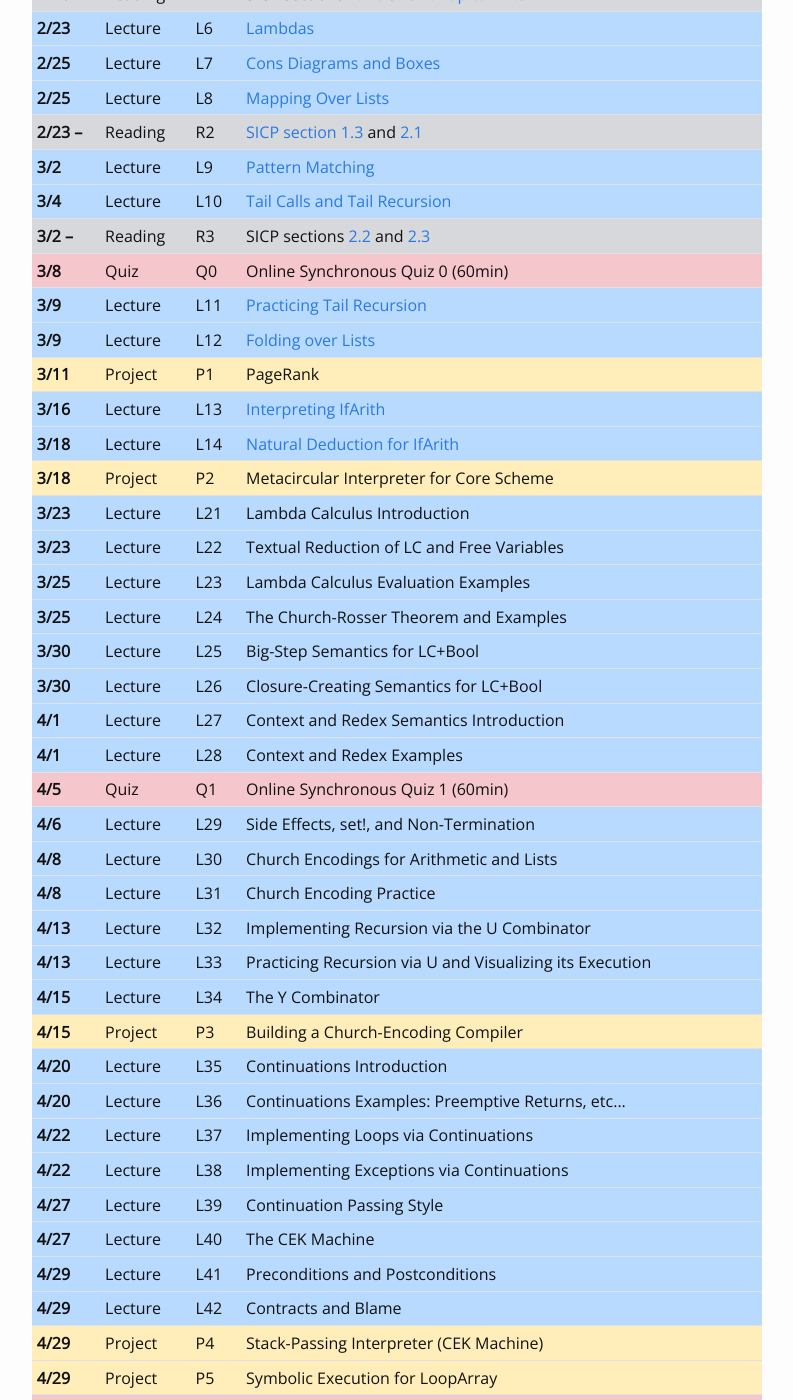
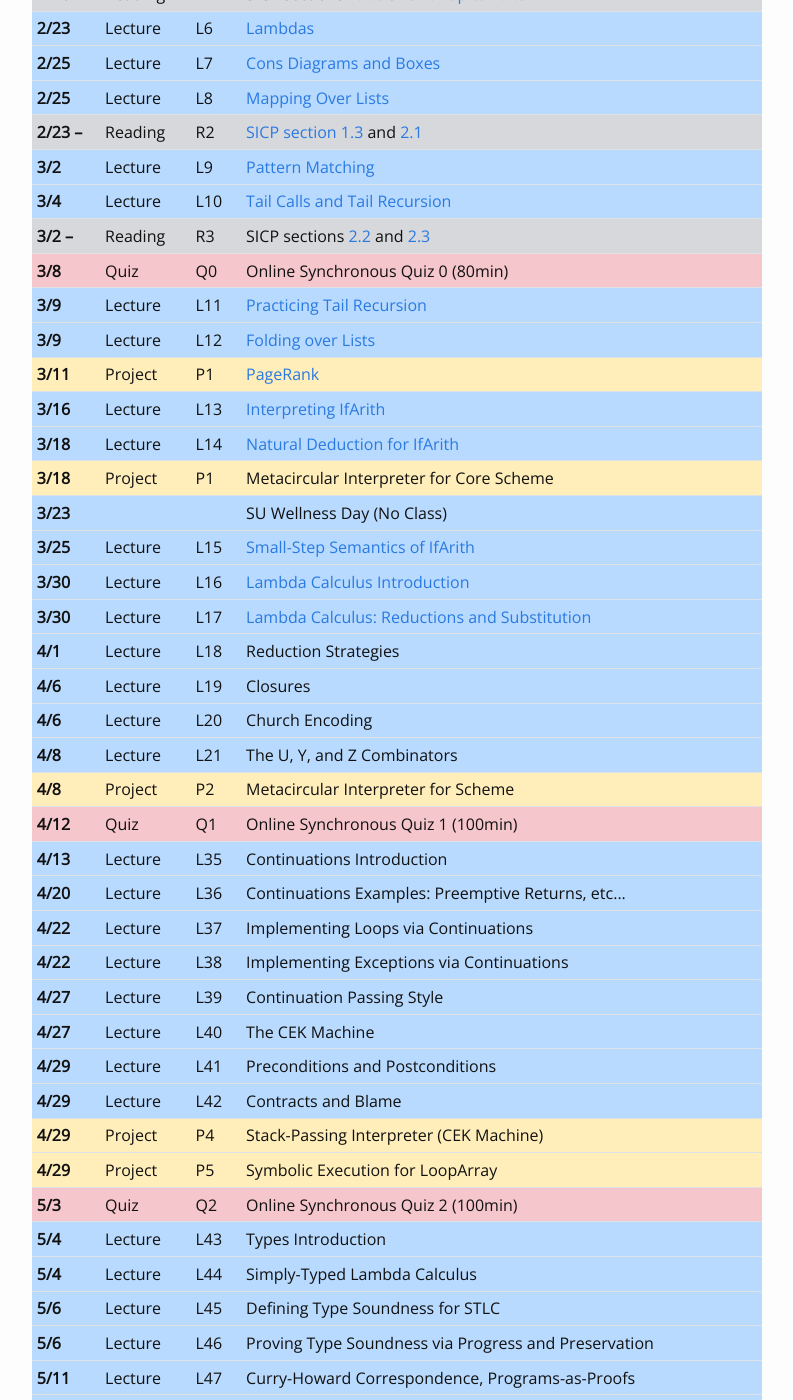
Before and after one commit to kmicinski/cis352-s21, a Jekyll site: the page docs/index.html, which Jekyll copies as it is, in a window 1280 px wide and 1400 px high, scrolled down 725 px. Shown: the whole window, without its empty margins (243-1036 px from the left). Built offline with Jekyll 4.4.1, drawn with Linux system fonts in a browser that asks for light colours; nearby versions of some CDN libraries; some of the changed text lies outside the part shown.

Commit message:
webpage update

```diff
--- a/docs/feed.xml
+++ b/docs/feed.xml
@@ -5,8 +5,8 @@
     <description>CMSC352--Principles of Programming Languages (Spring '21) at Syracuse</description>
     <link>https://kmicinski.com/cis352-s21/</link>
     <atom:link href="https://kmicinski.com/cis352-s21/feed.xml" rel="self" type="application/rss+xml"/>
-    <pubDate>Sat, 13 Mar 2021 21:19:05 -0500</pubDate>
-    <lastBuildDate>Sat, 13 Mar 2021 21:19:05 -0500</lastBuildDate>
+    <pubDate>Mon, 29 Mar 2021 13:44:48 -0400</pubDate>
+    <lastBuildDate>Mon, 29 Mar 2021 13:44:48 -0400</lastBuildDate>
     <generator>Jekyll v4.1.1</generator>
 
       <item>
--- a/docs/index.html
+++ b/docs/index.html
@@ -303,7 +303,7 @@
       <th scope="row">3/8</th>
       <td>Quiz</td>
       <td>Q0</td>
-      <td>Online Synchronous Quiz 0 (60min)</td>
+      <td>Online Synchronous Quiz 0 (80min)</td>
     </tr>
     <tr class="table-primary">
       <th scope="row">3/9</th>
@@ -321,7 +321,7 @@
       <th scope="row">3/11</th>
       <td>Project</td>
       <td>P1</td>
-      <td>PageRank</td>
+      <td><a href="https://www.youtube.com/watch?v=wWpu6UDYhc4&amp;list=PLXaqTeMx01E-l20YhTNwN4xncM-1jweqG&amp;index=19">PageRank</a></td>
     </tr>
     <tr class="table-primary">
       <th scope="row">3/16</th>
@@ -338,108 +338,71 @@
     <tr class="table-warning">
       <th scope="row">3/18</th>
       <td>Project</td>
-      <td>P2</td>
+      <td>P1</td>
       <td>Metacircular Interpreter for Core Scheme</td>
     </tr>
     <tr class="table-primary">
       <th scope="row">3/23</th>
-      <td>Lecture</td>
-      <td>L21</td>
-      <td>Lambda Calculus Introduction</td>
-    </tr>
-    <tr class="table-primary">
-      <th scope="row">3/23</th>
-      <td>Lecture</td>
-      <td>L22</td>
-      <td>Textual Reduction of LC and Free Variables</td>
+      <td></td>
+      <td></td>
+      <td><b>SU Wellness Day (No Class)</b></td>
     </tr>
     <tr class="table-primary">
       <th scope="row">3/25</th>
       <td>Lecture</td>
-      <td>L23</td>
-      <td>Lambda Calculus Evaluation Examples</td>
-    </tr>
-    <tr class="table-primary">
-      <th scope="row">3/25</th>
-      <td>Lecture</td>
-      <td>L24</td>
-      <td>The Church-Rosser Theorem and Examples</td>
+      <td>L15</td>
+      <td><a href="https://www.youtube.com/watch?v=Qq5Bzpsoi7k&amp;list=PLXaqTeMx01E-l20YhTNwN4xncM-1jweqG&amp;index=18">Small-Step Semantics of IfArith</a></td>
     </tr>
     <tr class="table-primary">
       <th scope="row">3/30</th>
       <td>Lecture</td>
-      <td>L25</td>
-      <td>Big-Step Semantics for LC+Bool</td>
+      <td>L16</td>
+      <td><a href="https://www.youtube.com/watch?v=RqA-m_QMJYc&amp;list=PLXaqTeMx01E-l20YhTNwN4xncM-1jweqG&amp;index=20">Lambda Calculus Introduction</a></td>
     </tr>
     <tr class="table-primary">
       <th scope="row">3/30</th>
       <td>Lecture</td>
-      <td>L26</td>
-      <td>Closure-Creating Semantics for LC+Bool</td>
+      <td>L17</td>
+      <td><a href="https://www.youtube.com/watch?v=Paxvaq0Q-S0&amp;list=PLXaqTeMx01E-l20YhTNwN4xncM-1jweqG&amp;index=21">Lambda Calculus: Reductions and Substitution</a></td>
     </tr>
     <tr class="table-primary">
       <th scope="row">4/1</th>
       <td>Lecture</td>
-      <td>L27</td>
-      <td>Context and Redex Semantics Introduction</td>
-    </tr>
-
-    <tr class="table-primary">
-      <th scope="row">4/1</th>
-      <td>Lecture</td>
-      <td>L28</td>
-      <td>Context and Redex Examples</td>
-    </tr>
-    <tr class="table-danger">
-      <th scope="row">4/5</th>
-      <td>Quiz</td>
-      <td>Q1</td>
-      <td>Online Synchronous Quiz 1 (60min)</td>
+      <td>L18</td>
+      <td>Reduction Strategies</td>
     </tr>
     <tr class="table-primary">
       <th scope="row">4/6</th>
       <td>Lecture</td>
-      <td>L29</td>
-      <td>Side Effects, set!, and Non-Termination</td>
+      <td>L19</td>
+      <td>Closures</td>
+    </tr>
+    <tr class="table-primary">
+      <th scope="row">4/6</th>
+      <td>Lecture</td>
+      <td>L20</td>
+      <td>Church Encoding</td>
     </tr>
     <tr class="table-primary">
       <th scope="row">4/8</th>
       <td>Lecture</td>
-      <td>L30</td>
-      <td>Church Encodings for Arithmetic and Lists</td>
+      <td>L21</td>
+      <td>The U, Y, and Z Combinators</td>
     </tr>
-    <tr class="table-primary">
+    <tr class="table-warning">
       <th scope="row">4/8</th>
-      <td>Lecture</td>
-      <td>L31</td>
-      <td>Church Encoding Practice</td>
+      <td>Project</td>
+      <td>P2</td>
+      <td>Metacircular Interpreter for Scheme</td>
+    </tr>
+    <tr class="table-danger">
+      <th scope="row">4/12</th>
+      <td>Quiz</td>
+      <td>Q1</td>
+      <td>Online Synchronous Quiz 1 (100min)</td>
     </tr>
     <tr class="table-primary">
       <th scope="row">4/13</th>
-      <td>Lecture</td>
-      <td>L32</td>
-      <td>Implementing Recursion via the U Combinator</td>
-    </tr>
-    <tr class="table-primary">
-      <th scope="row">4/13</th>
-      <td>Lecture</td>
-      <td>L33</td>
-      <td>Practicing Recursion via U and Visualizing its Execution</td>
-    </tr>
-    <tr class="table-primary">
-      <th scope="row">4/15</th>
-      <td>Lecture</td>
-      <td>L34</td>
-      <td>The Y Combinator</td>
-    </tr>
-    <tr class="table-warning">
-      <th scope="row">4/15</th>
-      <td>Project</td>
-      <td>P3</td>
-      <td>Building a Church-Encoding Compiler</td>
-    </tr>
-    <tr class="table-primary">
-      <th scope="row">4/20</th>
       <td>Lecture</td>
       <td>L35</td>
       <td>Continuations Introduction</td>
@@ -502,7 +465,7 @@
       <th scope="row">5/3</th>
       <td>Quiz</td>
       <td>Q2</td>
-      <td>Online Synchronous Quiz 2 (60min)</td>
+      <td>Online Synchronous Quiz 2 (100min)</td>
     </tr>
     <tr class="table-primary">
       <th scope="row">5/4</th>
```
